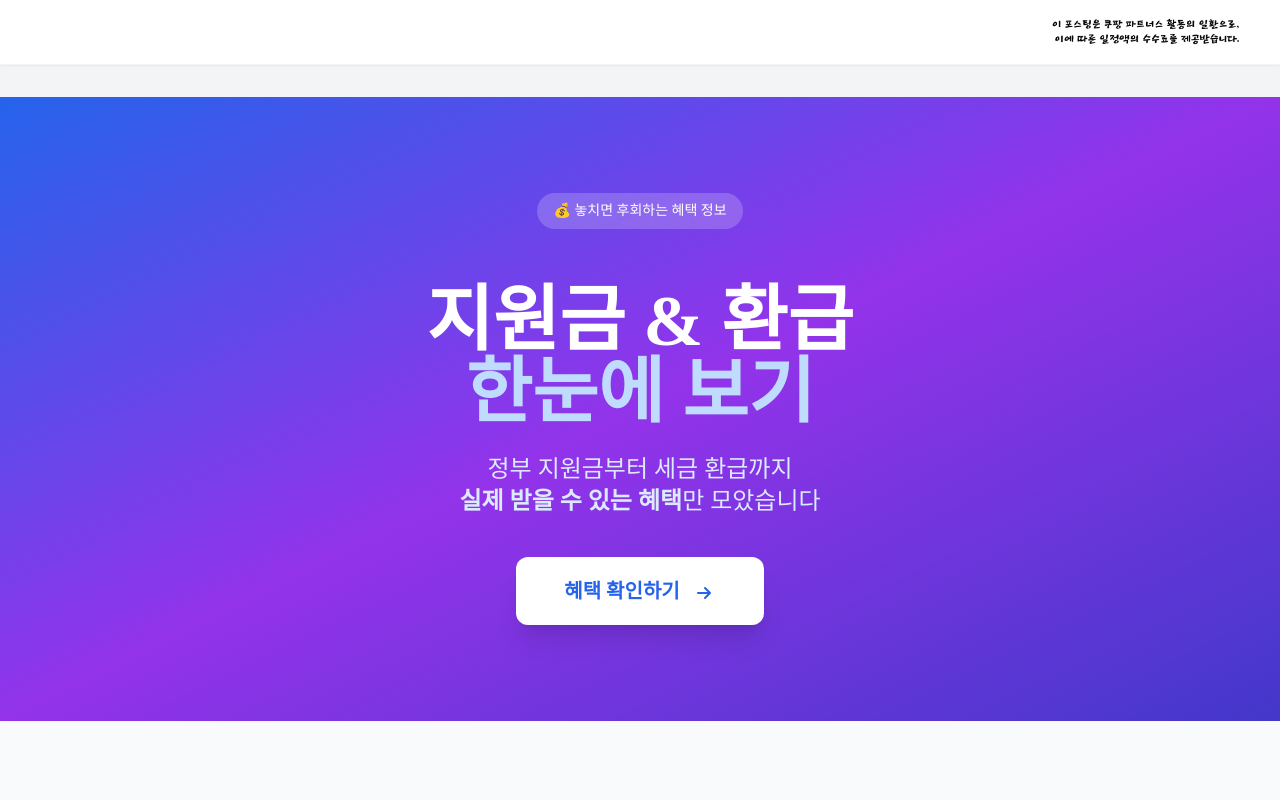
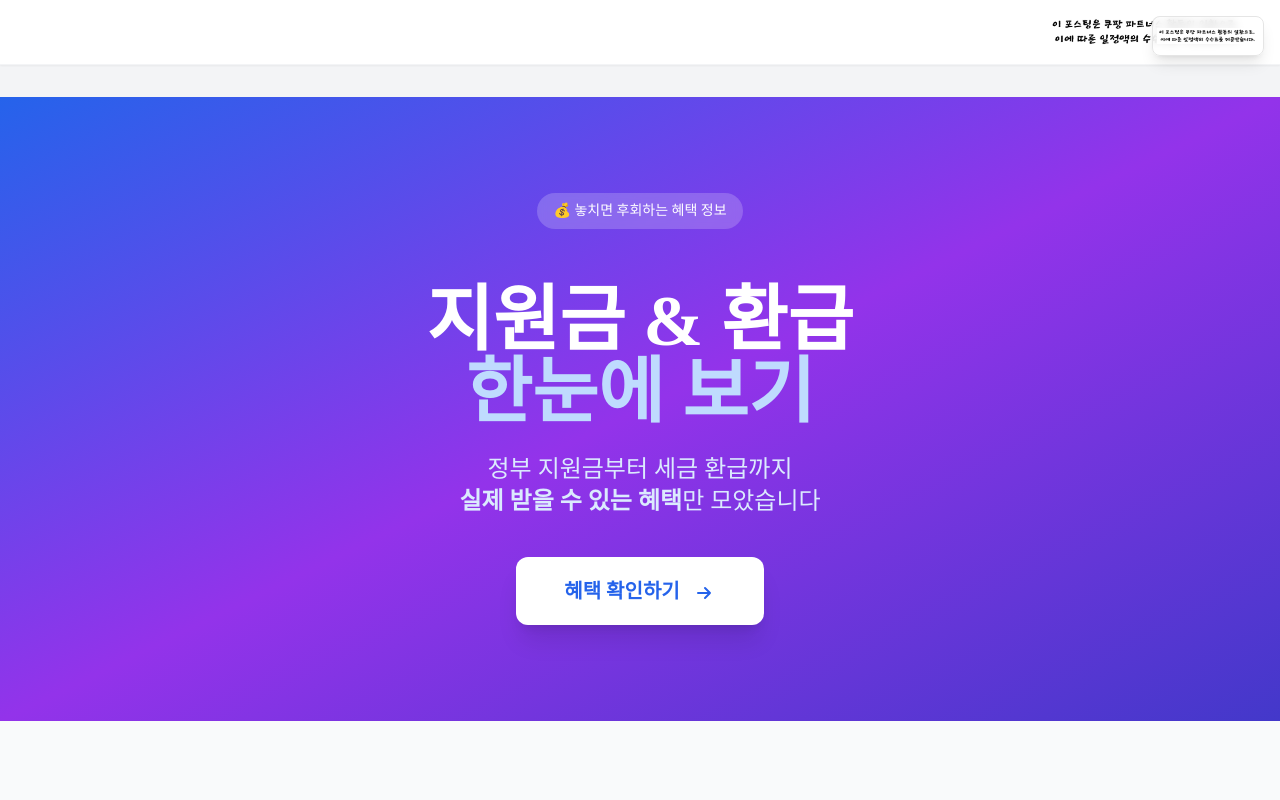
Before and after one commit to feel2174/blog-sitemap, a Next.js app: page / in a window 1280 px wide. Shown: the top 800 px of the page. Built offline with nearby package versions, Linux system fonts and the light colour scheme; a web font is replaced by a local one.

Commit message:
feat: add floating Coupang logo to top right in layout

```diff
--- a/src/app/layout.tsx
+++ b/src/app/layout.tsx
@@ -1,5 +1,6 @@
 import type { Metadata, Viewport } from "next";
 import Script from "next/script";
+import Image from "next/image";
 import { Analytics } from "@vercel/analytics/react";
 import "./globals.css";
 
@@ -93,6 +94,19 @@ export default function RootLayout({
           crossOrigin="anonymous"
           strategy="afterInteractive"
         />
+        {/* Floating Coupang Logo */}
+        <div className="fixed top-4 right-4 z-[9999] pointer-events-none sm:pointer-events-auto">
+          <div className="relative w-20 h-8 sm:w-28 sm:h-10 bg-white/80 backdrop-blur-sm rounded-lg shadow-lg border border-neutral-200 overflow-hidden flex items-center justify-center p-1">
+            <Image
+              src="/coupang.png"
+              alt="Coupang"
+              width={112}
+              height={40}
+              className="object-contain"
+              priority
+            />
+          </div>
+        </div>
         {children}
         <Analytics />
       </body>
```
